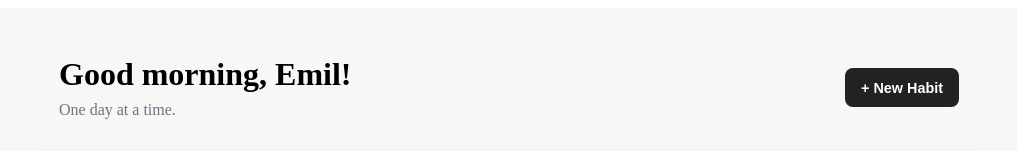
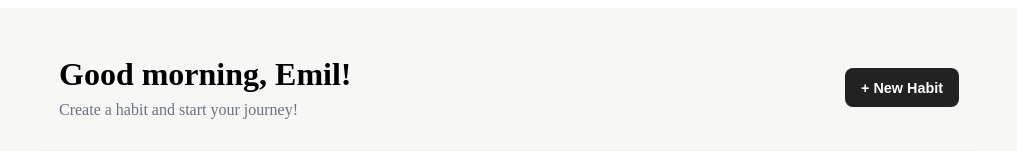
Before and after one commit to Coada-Emilian/spring-vue-DotByDot, a Vue app: page / in a window 1280 px wide. Shown: the top 151 px of the page, without its empty margins (131-1148 px from the left). Built offline with nearby package versions, Linux system fonts and the light colour scheme.

Commit message:
feat: add encouragement messages

```diff
--- a/src/components/dashboard/TodayHabits.vue
+++ b/src/components/dashboard/TodayHabits.vue
@@ -8,7 +8,6 @@ import type { Habit } from '../../types/habit'
 // Data and functions received from the parent component.
 defineProps<{
   habits: Habit[]
-  selectedDate: string | null
   isHabitCompleted: (habitId: string) => boolean
 }>()
 
--- a/src/services/habitCompletionService.ts
+++ b/src/services/habitCompletionService.ts
@@ -4,6 +4,7 @@ const COMPLETIONS_STORAGE_KEY = 'completions'
 
 export const getHabitCompletions = (): HabitCompletion[] => {
   const completions = localStorage.getItem(COMPLETIONS_STORAGE_KEY)
+
   return completions ? JSON.parse(completions) : []
 }
 
@@ -23,6 +24,16 @@ export const createHabitCompletion = (habitId: string, date: string): HabitCompl
 
 export const deleteHabitCompletion = (id: string): void => {
   const completions = getHabitCompletions()
+
   const updatedCompletions = completions.filter((completion) => completion.id !== id)
+
   localStorage.setItem(COMPLETIONS_STORAGE_KEY, JSON.stringify(updatedCompletions))
 }
+
+export const deleteHabitCompletions = (habitId: string): void => {
+  const completions = getHabitCompletions()
+
+  const updatedCompletions = completions.filter((completion) => completion.habitId !== habitId)
+
+  localStorage.setItem(COMPLETIONS_STORAGE_KEY, JSON.stringify(updatedCompletions))
+}
--- a/src/views/DashboardView.vue
+++ b/src/views/DashboardView.vue
@@ -1,5 +1,5 @@
 <script setup lang="ts">
-import { ref } from 'vue'
+import { computed, ref } from 'vue'
 
 // --------------------------------------------------
 // Components
@@ -18,6 +18,7 @@ import { createHabit, deleteHabit, getHabits, updateHabit } from '../services/ha
 import {
   createHabitCompletion,
   deleteHabitCompletion,
+  deleteHabitCompletions,
   getHabitCompletions,
 } from '../services/habitCompletionService.ts'
 
@@ -73,9 +74,11 @@ const handleDeleteHabit = (id: string) => {
     return
   }
 
+  deleteHabitCompletions(id)
   deleteHabit(id)
 
   habits.value = habits.value.filter((habit) => habit.id !== id)
+  completions.value = completions.value.filter((completion) => completion.habitId !== id)
 }
 
 // Find the habit being edited and store it in editedHabit.
@@ -154,6 +157,44 @@ const handleUncompleteHabit = (id: string) => {
 
   completions.value = completions.value.filter((item) => item.id !== completion.id)
 }
+
+// --------------------------------------------------
+// Encouragement
+// --------------------------------------------------
+
+const completedHabitsCount = computed(() => {
+  const today = new Date().toISOString().slice(0, 10)
+
+  return completions.value.filter((completion) => completion.date === today).length
+})
+
+const encouragementMessage = computed(() => {
+  const total = habits.value.length
+  const completed = completedHabitsCount.value
+  const halfway = total / 2
+
+  if (total === 0) {
+    return 'Create a habit and start your journey!'
+  }
+
+  if (completed === 0) {
+    return "Let's get started!"
+  }
+
+  if (completed === total) {
+    return 'All habits done! 🎉'
+  }
+
+  if (completed === halfway) {
+    return "Halfway there! You're doing great!"
+  }
+
+  if (completed < halfway) {
+    return 'Good start! Keep going!'
+  }
+
+  return 'Almost there! Finish strong!'
+})
 </script>
 
 <template>
@@ -161,7 +202,7 @@ const handleUncompleteHabit = (id: string) => {
     <header class="dashboard-header">
       <div>
         <h1>Good morning, Emil!</h1>
-        <p>One day at a time.</p>
+        <p>{{ encouragementMessage }}</p>
       </div>
 
       <button type="button" @click="isHabitFormOpen = true">+ New Habit</button>
@@ -169,12 +210,11 @@ const handleUncompleteHabit = (id: string) => {
 
     <TodayHabits
       :habits="habits"
-      :selected-date="selectedDate"
+      :is-habit-completed="isHabitCompleted"
       @add="isHabitFormOpen = true"
       @delete="handleDeleteHabit"
       @edit="handleEditHabit"
       @complete="handleCompleteHabit"
-      :is-habit-completed="isHabitCompleted"
       @uncomplete="handleUncompleteHabit"
     />
 
```
